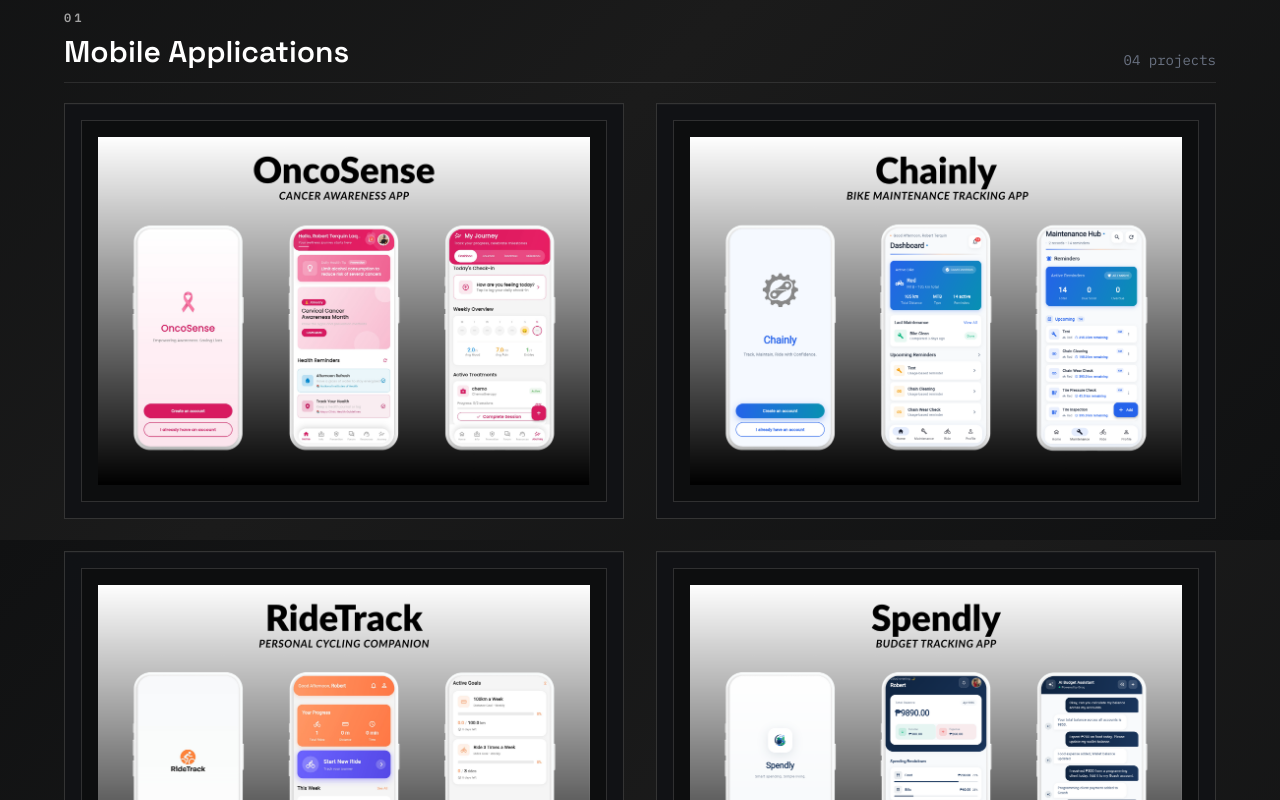
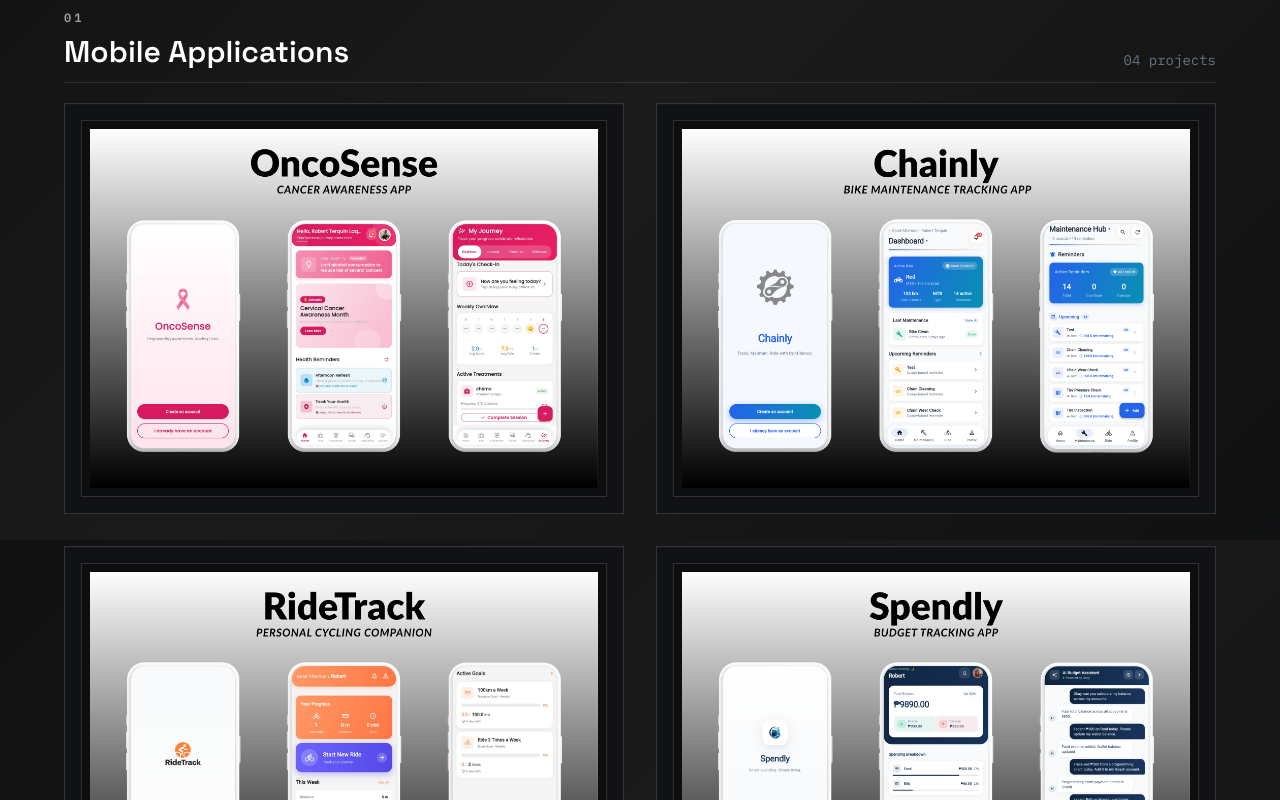
Before and after one commit to robertterquin/personal-portfolio, a React (Vite) app in the folder portfolio_v2/: page / in a window 1280 px wide. Shown: the part 2660-3460 px from the top of the page. Built offline with nearby package versions, Linux system fonts and the light colour scheme.

Commit message:
style: adjust padding in project preview container for improved layout

```diff
--- a/portfolio_v2/src/pages/Projects/Projects.jsx
+++ b/portfolio_v2/src/pages/Projects/Projects.jsx
@@ -244,7 +244,7 @@
               </div>
 
               <div className="relative flex items-center justify-center">
-                <div className="flex w-full items-center justify-center overflow-hidden border border-neutral-700/70 bg-neutral-950/50 p-4 transition-transform duration-500 ease-out group-hover:scale-[1.015]">
+                <div className="flex w-full items-center justify-center overflow-hidden border border-neutral-700/70 bg-neutral-950/50 p-2 transition-transform duration-500 ease-out group-hover:scale-[1.015]">
                   <img
                     src={project.preview}
                     alt={`${project.title} app showcase`}
```
